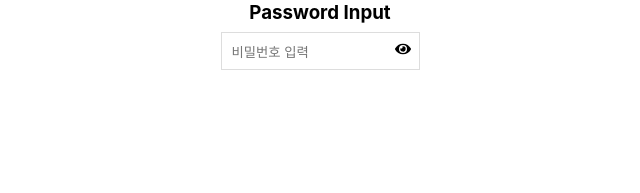
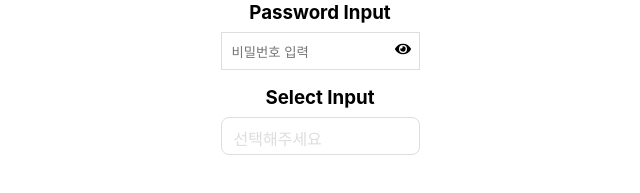
Before and after one commit to cactusprickles/components.input, a React (Create React App) app: page / in a window 1280 px wide. Shown: the part 261-454 px from the top of the page, without its empty margins (320-960 px from the left). Built offline with nearby package versions, Linux system fonts and the light colour scheme.

Commit message:
SelectInput 추가

```diff
--- a/src/App.tsx
+++ b/src/App.tsx
@@ -1,6 +1,7 @@
 import IconInput from "./pages/IconInput";
 import TitleInput from "./pages/TitleInput";
 import PasswordInput from "./pages/PasswordInput";
+import SelectInput from "./pages/SelectInput";
 
 export default function App() {
 	return (
@@ -8,6 +9,7 @@ export default function App() {
 			<IconInput />
 			<TitleInput />
 			<PasswordInput />
+			<SelectInput />
 		</div>
 	);
 }
--- /dev/null
+++ b/src/components/SelectInput/SelectInput.module.css
@@ -0,0 +1,48 @@
+.listInputContainer {
+	position: relative;
+}
+
+.listInputContainer:has(input:focus) ul {
+	transform: scaleY(1);
+	transition-delay: 0s;
+}
+
+.listInputContainer ul,
+.listInputContainer li {
+	list-style: none;
+	margin: 0;
+	padding: 0;
+}
+
+.listInputContainer ul {
+	width: 100%;
+	position: absolute;
+	z-index: 100;
+	background-color: white;
+	margin-top: 0.25rem;
+	border-top: 1px solid #ddd;
+	border-left: 1px solid #ddd;
+	border-right: 1px solid #ddd;
+	overflow: hidden;
+	transition-duration: 0.2s;
+	transform-origin: top;
+	transform: scaleY(0);
+	transition-delay: 0.25s;
+}
+
+.listInputContainer li.title {
+	border-bottom: 1px solid #ddd;
+	background-color: #ddd;
+	font-size: 0.75rem;
+	padding: .25rem 0 .25rem .5rem;
+}
+
+.listInputContainer li:not(.title) {
+	cursor: pointer;
+	border-bottom: 1px solid #ddd;
+	padding: 0.5rem;
+}
+
+.listInputContainer li:not(.title):hover {
+	background-color: #ffaaaa55;
+}
--- /dev/null
+++ b/src/components/SelectInput/SelectInput.tsx
@@ -0,0 +1,29 @@
+import React from 'react';
+import {InputType} from "../IconInput/IconInput";
+import TitleInput from "../TitleInput/TitleInput";
+import styles from './SelectInput.module.css';
+
+type Props = InputType & {
+	title: string;
+	options?: string[];
+	changeOption: (option: string) => void
+}
+
+export default function SelectInput({ title, value, changeOption, onChange, type = 'text', name = '', placeholder = ' ', disabled = false, options = [] }: Props) {
+	const handleChangeOption = (option: string) => {
+		changeOption(option);
+	}
+	return (
+		<div className={styles.listInputContainer}>
+			<TitleInput title={value ? title : '선택해주세요'} type={type} name={name} value={value} onChange={onChange} placeholder={placeholder} disabled={disabled} />
+			{
+				options && <ul>
+					<li className={styles.title}>{title}</li>
+					{
+						options.map((option, index) => <li key={index} onClick={() => handleChangeOption(option)}>{option}</li>)
+					}
+				</ul>
+			}
+		</div>
+	);
+}
--- /dev/null
+++ b/src/pages/SelectInput.tsx
@@ -0,0 +1,20 @@
+import React, {useState} from 'react';
+import SelectInputComponent from '../components/SelectInput/SelectInput';
+
+const options = [
+	'딸기',
+	'망고',
+	'귤',
+	'파인애플',
+	'사과'
+];
+
+export default function SelectInput() {
+	const [input, setInput] = useState('');
+	return (
+		<div className="page">
+			<h3>Select Input</h3>
+			<SelectInputComponent title="과일" options={options} value={input} changeOption={setInput} onChange={() => {}} />
+		</div>
+	);
+}
```
Also changed, not shown: 1 other file (tests, documents, lock files or other folders).
